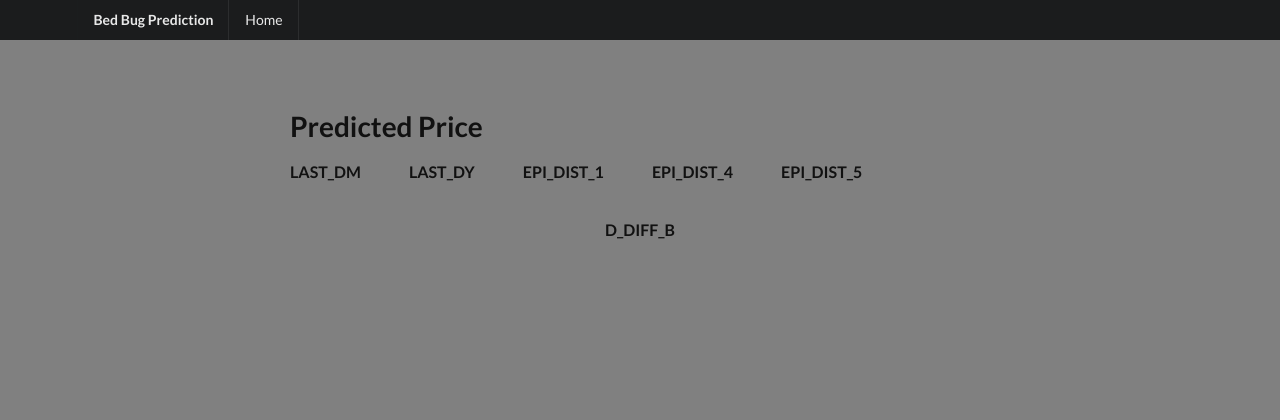
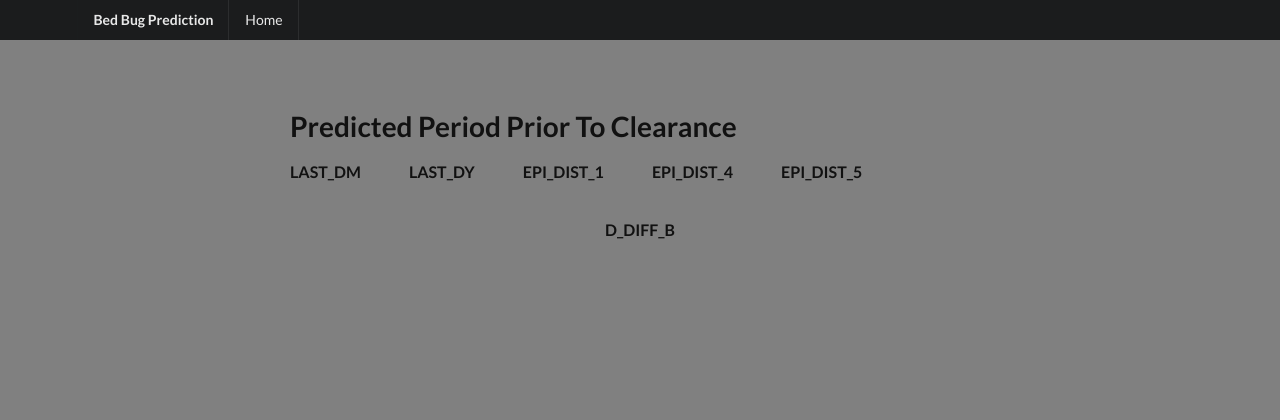
Before and after one commit to Clercy/webtest, a Flask app: template templates/results.html in a window 1280 px wide. Shown: the top 420 px of the page. Run offline with Flask 2, Linux system fonts and the light colour scheme; the template is opened without the code that fills it, so the values that code supplies are empty; parts of the project's set-up code (start-up, migrations or seed data) failed here and were passed over.

Commit message:
Add files via upload

```diff
--- a/templates/results.html
+++ b/templates/results.html
@@ -77,7 +77,10 @@
 
 <div class="ui main text container">
 
+    <!--
     <h1 class="ui header">Predicted Price</h1>
+    -->
+    <h1 class="ui header">Predicted Period Prior To Clearance</h1>
 
     <div class="ui statistics">
         <div class="statistic">
```
